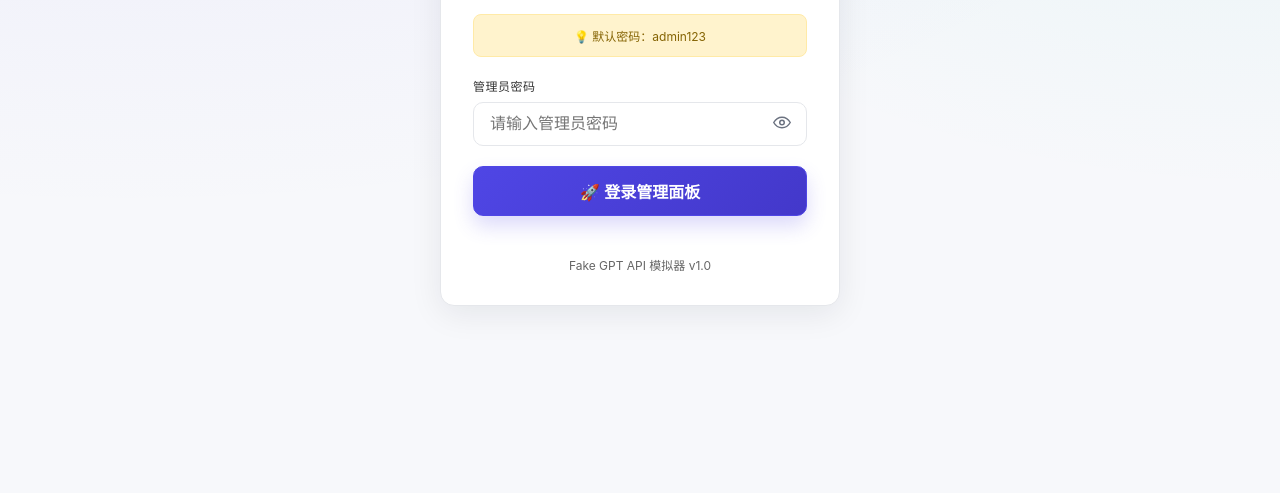
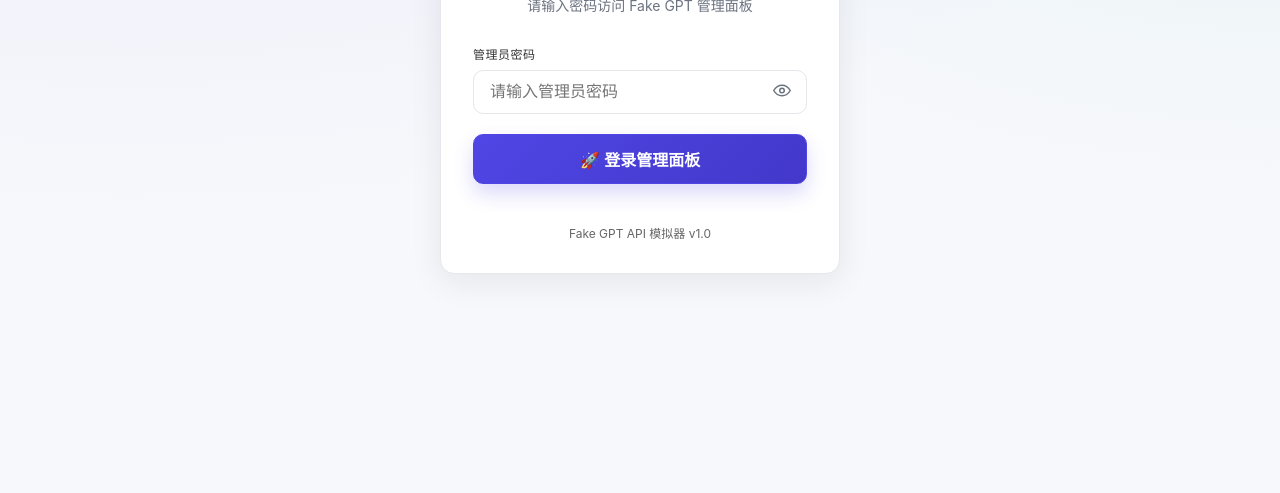
Before and after one commit to HKoon/Fake-GPT, a website: page public/login.html in a window 1280 px wide. Shown: the part 307-800 px from the top of the page. Drawn offline with Linux system fonts and the light colour scheme; no server answers.

Commit message:
style: 调整登录页提示注释和主页按钮圆角样式
移除登录页默认密码提示注释，改为通过环境变量配置
调整主页操作按钮展开时的圆角方向

```diff
--- a/public/login.html
+++ b/public/login.html
@@ -196,9 +196,10 @@
             <p>请输入密码访问 Fake GPT 管理面板</p>
         </div>
 
-        <div class="password-hint">
-            💡 默认密码：admin123
-        </div>
+        <!-- <div class="password-hint">
+            💡 默认密码：admin123<br>
+            可通过环境变量 ADMIN_PASSWORD 自定义
+        </div> -->
 
         <div id="statusMessage" class="status-message"></div>
 
```
Also changed, not shown: public/index.html (+1 -1 lines).
